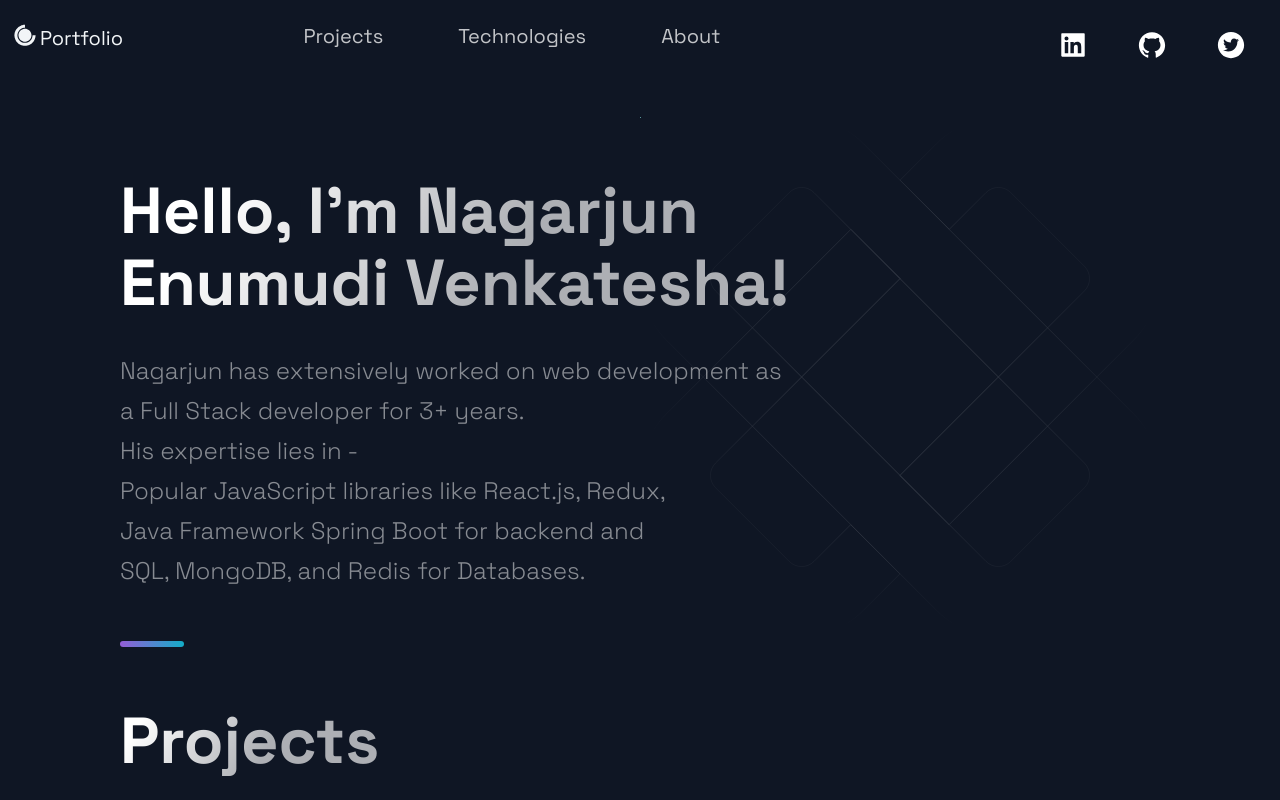
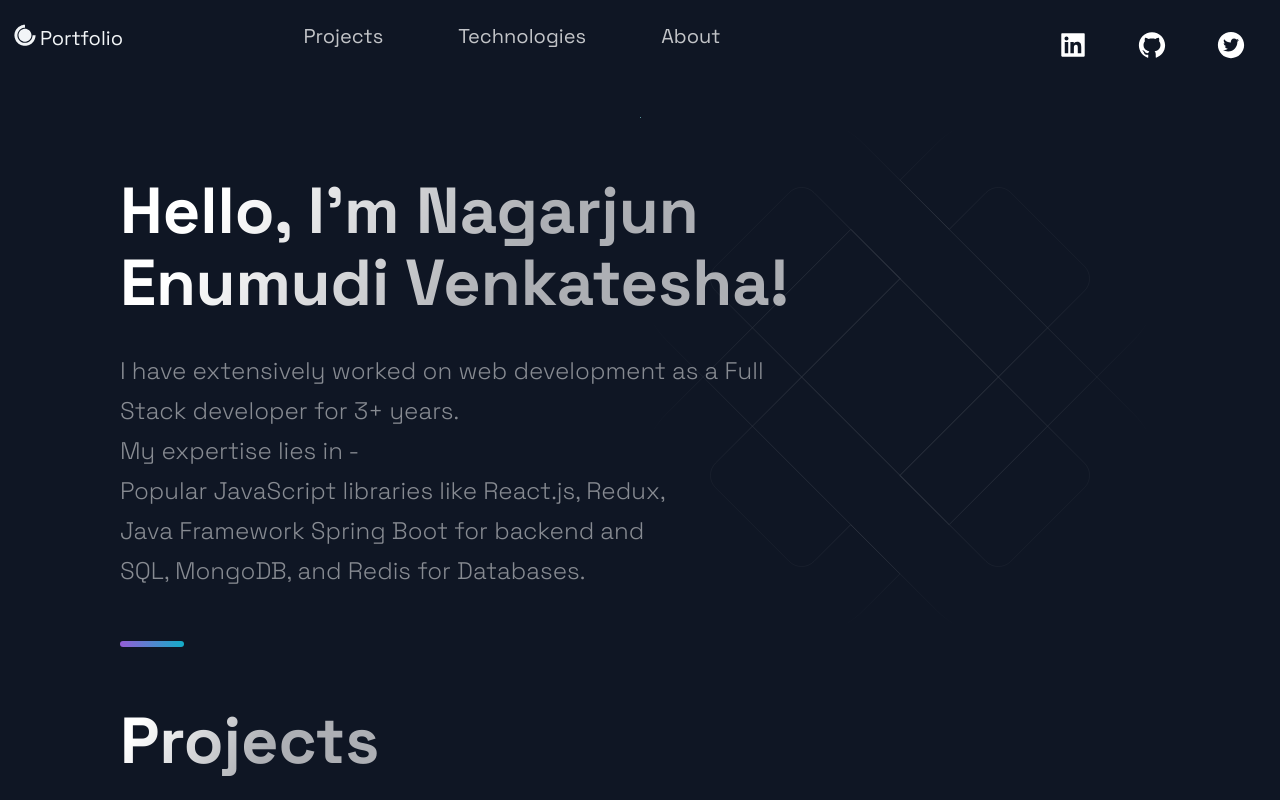
Before and after one commit to nagarjunEV/nagsportfolio, a Next.js app: page / in a window 1280 px wide. Shown: the top 800 px of the page. Built offline with nearby package versions, Linux system fonts and the light colour scheme.

Commit message:
third to first

```diff
--- a/src/components/Hero/Hero.js
+++ b/src/components/Hero/Hero.js
@@ -19,9 +19,9 @@
         Enumudi Venkatesha!
       </SectionTitle>
       <SectionText>
-        Nagarjun has extensively worked on web development as a Full Stack
+        I have extensively worked on web development as a Full Stack
         developer for 3+ years. <br />
-        His expertise lies in -<br />
+        My expertise lies in -<br />
         Popular JavaScript libraries like React.js, Redux,
         <br /> Java Framework Spring Boot for backend and <br /> SQL, MongoDB,
         and Redis for Databases. <br />
```
